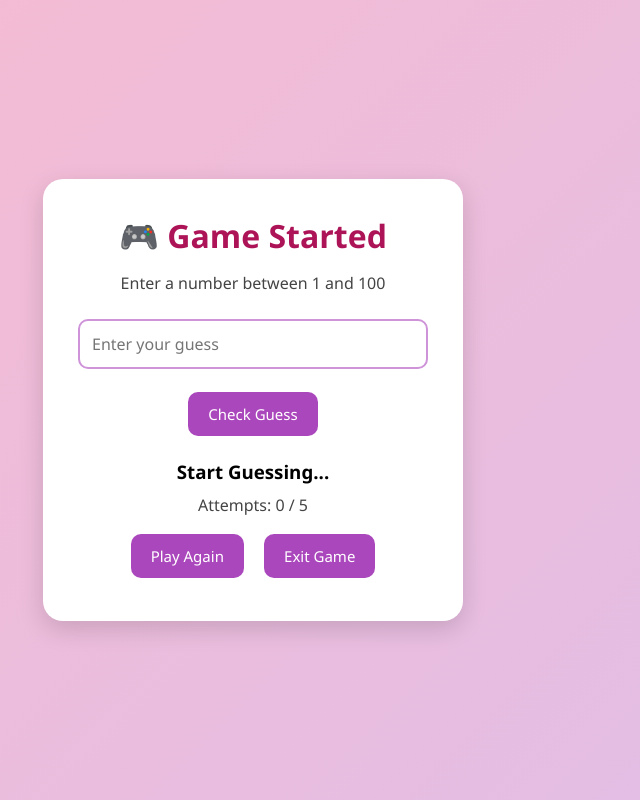
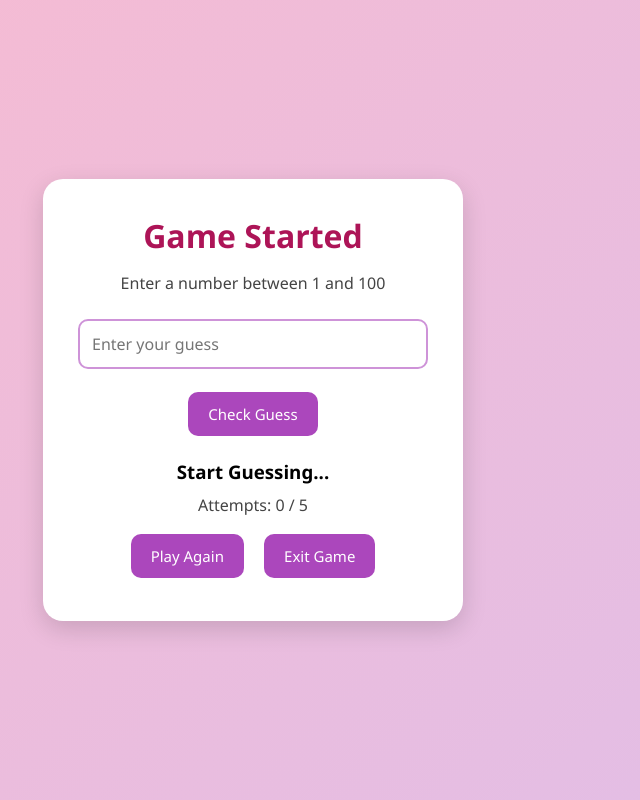
Before and after one commit to yashikashanmugam/guess-the-secret-number, a plain HTML site: page index.html in a window 1280 px wide. Both pictures are taken after a click on the button "Start Game". Shown: the whole page, without its empty margins (387-1027 px from the left). Drawn offline with Linux system fonts and the light colour scheme.

Commit message:
Updated project

```diff
--- a/index.html
+++ b/index.html
@@ -22,7 +22,7 @@
     <!-- Game Page -->
     <div class="container hidden" id="gamePage">
 
-        <h1>🎮 Game Started</h1>
+        <h1>Game Started</h1>
 
         <p>Enter a number between 1 and 100</p>
 
```
